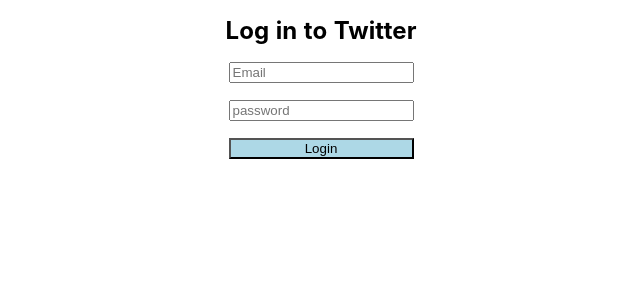
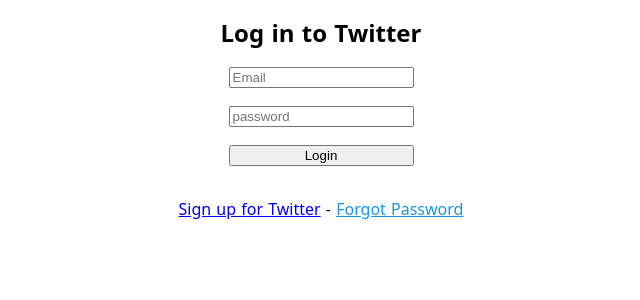
Before and after one commit to CMURPH56/twitter-clone, a Nuxt app: page / in a window 1280 px wide. Shown: the top 300 px of the page, without its empty margins (319-959 px from the left). Built offline with nearby package versions, Linux system fonts and the light colour scheme.

Commit message:
cleaned up login and register page

```diff
--- a/components/Login.vue
+++ b/components/Login.vue
@@ -12,6 +12,11 @@
             <button class="login__button" type="submit">Login</button>
           </div>
       </form>
+      <div class="login__links">
+        <router-link class="login__link--first" to="Register">Sign up for Twitter</router-link>
+        <span class="login__bullet">  - </span>
+        <router-link class="login__link" to="Register">Forgot Password</router-link>
+      </div>
   </section>
 </template>
 
@@ -44,21 +49,31 @@
   align-items: center;
   justify-content: center;
   flex-direction: column;
+  font-family: system-ui;
 
-  &__header{
+  &__header {
     color: black;
     margin-top: 1rem;
     margin-bottom: 1rem;
   }
 
-  &__button{
+  &__button {
     width: 100%;
-    background-color: lightblue;
   }
+
+
   &__input{
     margin-bottom:1rem;
   }
 
+  &__links {
+    margin-top: 2rem;
+  }
+
+  &__link {
+    margin-top: 1rem;
+    color:rgb(27, 149, 224);
+  }
 }
 
 </style>
```
